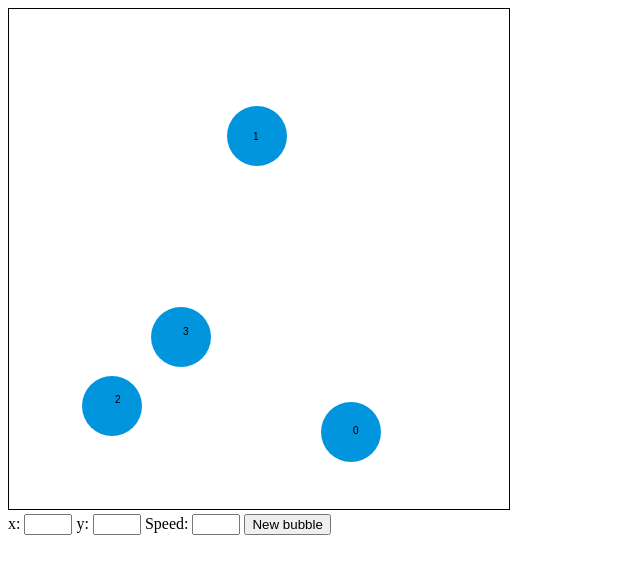
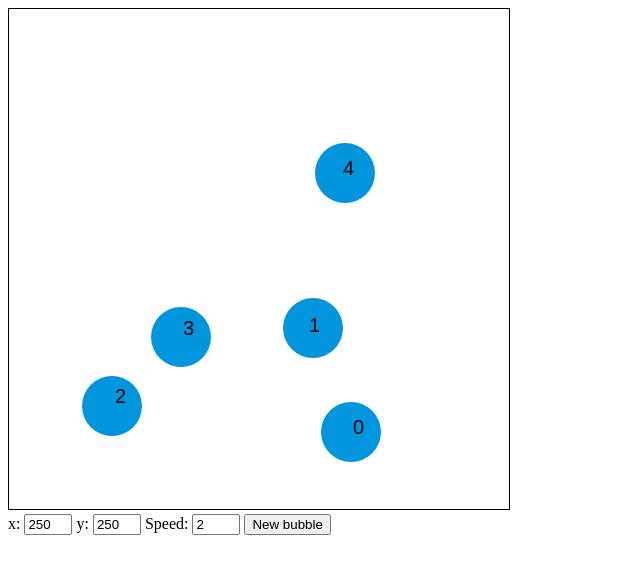
Before and after one commit to TexAgg/Bubble, a plain HTML site: page index.html in a window 1280 px wide. Both pictures are taken after a click on the button "New bubble". Shown: the whole page, without its empty margins (0-640 px from the left). Drawn offline with Linux system fonts and the light colour scheme.

Commit message:
Added controls to allow the user to create a new bubble

```diff
--- a/index.html
+++ b/index.html
@@ -7,12 +7,12 @@
 	<canvas id='my_canvas' width='500' height='500'></canvas>
 	<div>
 		<label for='x'>x:</label>
-		<input id='x' type='number'></input>
-		<label id='y'>y:</label>
-		<input id='y' type='number'></input>
+		<input id='x' type='number' value='250' min='0'></input>
+		<label for='y'>y:</label>
+		<input id='y' type='number' value='250' min='0'></input>
 		<label for='speed'>Speed:</label>
-		<input id='speed' type='number'></input>
-		<button id='go'>New bubble</button>
+		<input id='speed' type='number' value='2' min='0' max='10'></input>
+		<button id='go' onclick='new_clicked()'>New bubble</button>
 	</div>
 	<script src='script.js'></script>
 </body>
--- a/script.js
+++ b/script.js
@@ -1,12 +1,14 @@
-// https://developer.mozilla.org/en-US/docs/Games/Workflows/2D_Breakout_game_pure_JavaScript/Bounce_off_the_walls
-
 'use strict';
 
 var canvas = document.getElementById('my_canvas');
 var ctx = canvas.getContext("2d");
 
+document.getElementById('x').setAttribute('max',canvas.width);
+document.getElementById('y').setAttribute('max',canvas.height);
+
+//console.log(document.getElementById('x').getAttribute('max'));
+
 var ball_radius = 30;
-
 var balls = [];
 
 class Ball{
@@ -19,6 +21,7 @@ class Ball{
 	}
 
 	label(n){
+		ctx.font = '20px sans-serif'
 		ctx.fillStyle = '#000000';
 		ctx.fillText(n,this.x,this.y);
 	}
@@ -66,6 +69,23 @@ class Ball{
 	}
 }
 
+function new_clicked(){
+	var xval = parseInt(document.getElementById('x').value);
+	var yval = parseInt(document.getElementById('y').value);
+	var spdval = parseInt(document.getElementById('speed').value);
+
+	var xbad = (xval < document.getElementById('x').getAttribute('min')) || (xval > document.getElementById('x').getAttribute('max'));
+	var ybad = (yval < document.getElementById('y').getAttribute('min')) || (yval > document.getElementById('y').getAttribute('max'));
+	var spdbad = (spdval < document.getElementById('speed').getAttribute('min')) || (spdval > document.getElementById('speed').getAttribute('max'));
+
+		if (xbad || ybad || spdbad)
+			alert("Invalid input!");
+		else{
+			console.log(yval);
+			balls.push(new Ball(xval,yval,spdval));
+		}
+}
+
 function draw_balls(){
 	ctx.clearRect(0, 0, canvas.width, canvas.height);
 
@@ -77,6 +97,8 @@ function draw_balls(){
 	}
 }
 
+
+//Make some random balls
 balls.push(new Ball(100,45,2));
 balls.push(new Ball(300,75,4));
 balls.push(new Ball(100,400,3));
```
